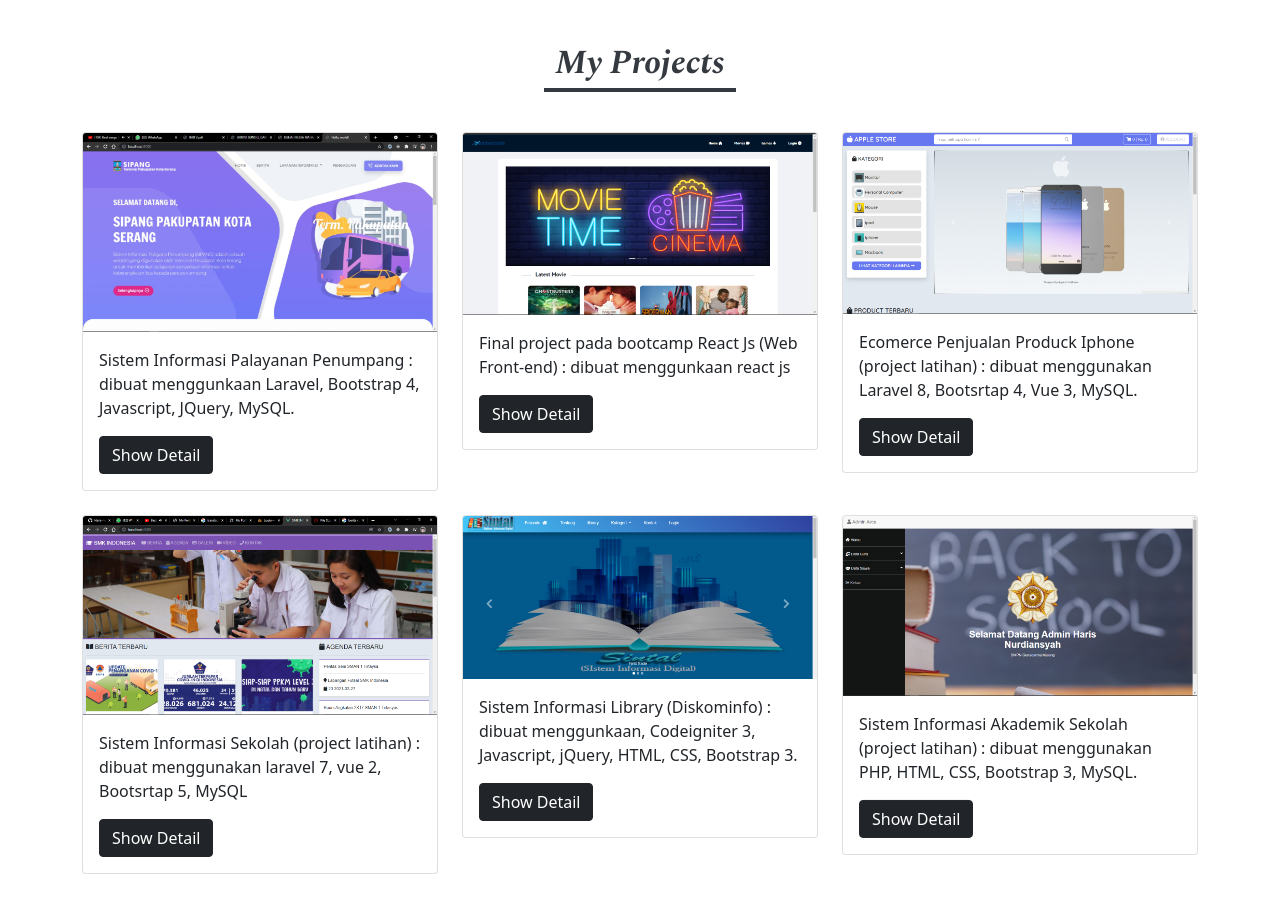
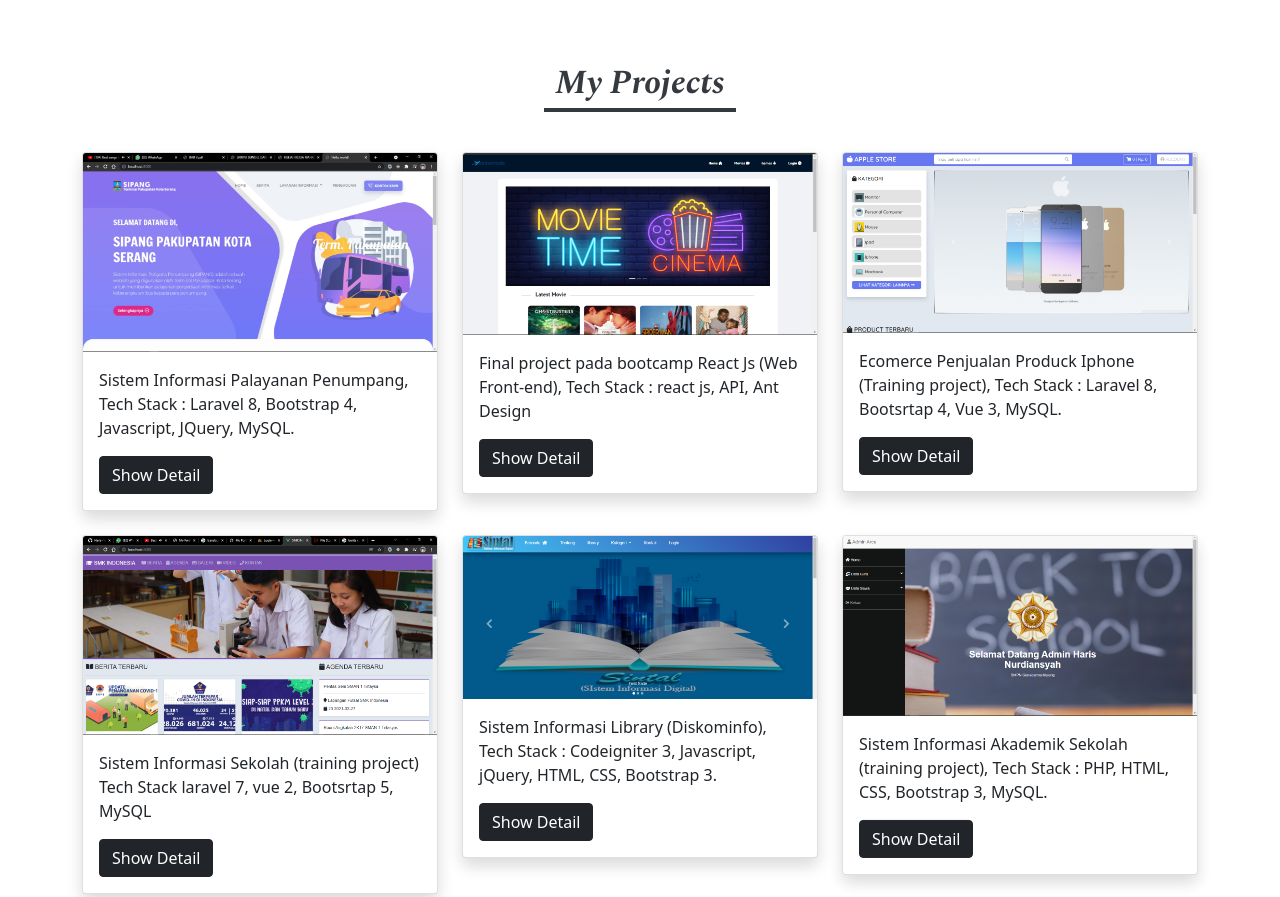
Before and after one commit to Haris-nurdiansyah/Haris-nurdiansyah.github.io, a plain HTML site: page index.html in a window 1280 px wide. Shown: the part 1480-2377 px from the top of the page. Drawn offline with nearby package versions, Linux system fonts and the light colour scheme.

Commit message:
update content

```diff
--- a/index.html
+++ b/index.html
@@ -131,15 +131,11 @@
           </div>
           <div class="col-7">
             <p class="lead lh-lg text-about">
-              I am Haris Nurdiardiansyah, I am a web developer from Serang Regency. I am also a student of Universitas Serang Raya, majoring in information systems, faculty of information technology.
+              Hello My name is Haris Nurdiardiansyah, I am a web developer from Serang Regency. I am also a student of Universitas Serang Raya, majoring in information systems, faculty of information technology.
             </p>
-            <!-- <p class="lead lh-lg text-about">
-              Lorem ipsum, dolor sit amet consectetur adipisicing elit.
-              Voluptatum quis assumenda, porro maxime nesciunt asperiores!
-              Architecto, quas voluptatem! Assumenda eum, nostrum ipsum ab
-              excepturi inventore sint similique, fugiat officiis necessitatibus
-              cumque quo.
-            </p> -->
+            <p class="lead lh-lg text-about">
+              I have some skills in website development using PHP (Laravel, Codeigniter), Javascript, HTML, CSS, MySQL. and for more details you can see my cv <a href="https://drive.google.com/file/d/1Q0JkZrXnJyey29P5C1SmHgYWmCDQCyiS/view?usp=sharing" target="_blank">here.</a>
+            </p>
           </div>
         </div>
       </div>
@@ -211,11 +207,11 @@
         </div>
         <div class="row">
           <div class="col-md-4 mb-4">
-            <div class="card the-project img-animate">
+            <div class="card the-project img-animate shadow">
               <img src="projects/project1.jpeg" class="card-img-top" alt="project1" />
               <div class="card-body">
                 <p class="card-text">
-                  Sistem Informasi Palayanan Penumpang : dibuat menggunkaan Laravel, Bootstrap 4, Javascript, JQuery, MySQL.
+                  Sistem Informasi Palayanan Penumpang, Tech Stack : Laravel 8, Bootstrap 4, Javascript, JQuery, MySQL.
                 </p>
 
                 <a href="#" class="btn btn-dark">Show Detail</a>
@@ -223,11 +219,11 @@
             </div>
           </div>
           <div class="col-md-4 mb-4">
-            <div class="card the-project img-animate">
+            <div class="card the-project img-animate shadow">
               <img src="projects/project2.png" class="card-img-top" alt="project2" />
               <div class="card-body">
                 <p class="card-text">
-                  Final project pada bootcamp React Js (Web Front-end) : dibuat menggunkaan react js
+                  Final project pada bootcamp React Js (Web Front-end), Tech Stack : react js, API, Ant Design
                 </p>
 
                 <a href="#" class="btn btn-dark">Show Detail</a>
@@ -235,11 +231,11 @@
             </div>
           </div>
           <div class="col-md-4 mb-4">
-            <div class="card the-project img-animate">
+            <div class="card the-project img-animate shadow">
               <img src="projects/project3.png" class="card-img-top" alt="project3" />
               <div class="card-body">
                 <p class="card-text">
-                  Ecomerce Penjualan Produck Iphone (project latihan) : dibuat menggunakan Laravel 8, Bootsrtap 4, Vue 3, MySQL.
+                  Ecomerce Penjualan Produck Iphone (Training project), Tech Stack : Laravel 8, Bootsrtap 4, Vue 3, MySQL.
                 </p>
 
                 <a href="#" class="btn btn-dark">Show Detail</a>
@@ -247,11 +243,11 @@
             </div>
           </div>
           <div class="col-md-4 mb-4">
-            <div class="card the-project img-animate">
+            <div class="card the-project img-animate shadow">
               <img src="projects/project4.png" class="card-img-top" alt="project4" />
               <div class="card-body">
                 <p class="card-text">
-                  Sistem Informasi Sekolah (project latihan) : dibuat menggunakan laravel 7, vue 2, Bootsrtap 5, MySQL
+                  Sistem Informasi Sekolah (training project) Tech Stack laravel 7, vue 2, Bootsrtap 5, MySQL
                 </p>
 
                 <a href="#" class="btn btn-dark">Show Detail</a>
@@ -259,11 +255,11 @@
             </div>
           </div>
           <div class="col-md-4 mb-4">
-            <div class="card the-project img-animate">
+            <div class="card the-project img-animate shadow">
               <img src="projects/project5.png" class="card-img-top" alt="project5" />
               <div class="card-body">
                 <p class="card-text">
-                  Sistem Informasi Library (Diskominfo) : dibuat menggunkaan, Codeigniter 3, Javascript, jQuery, HTML, CSS, Bootstrap 3.
+                  Sistem Informasi Library (Diskominfo), Tech Stack : Codeigniter 3, Javascript, jQuery, HTML, CSS, Bootstrap 3.
                 </p>
 
                 <a href="#" class="btn btn-dark">Show Detail</a>
@@ -271,11 +267,11 @@
             </div>
           </div>
           <div class="col-md-4 mb-4">
-            <div class="card the-project img-animate">
+            <div class="card the-project img-animate shadow">
               <img src="projects/project6.png" class="card-img-top" alt="project6" />
               <div class="card-body">
                 <p class="card-text">
-                  Sistem Informasi Akademik Sekolah (project latihan) : dibuat menggunakan PHP, HTML, CSS, Bootstrap 3, MySQL.
+                  Sistem Informasi Akademik Sekolah (training project), Tech Stack : PHP, HTML, CSS, Bootstrap 3, MySQL.
                 </p>
 
                 <a href="#" class="btn btn-dark">Show Detail</a>
```
